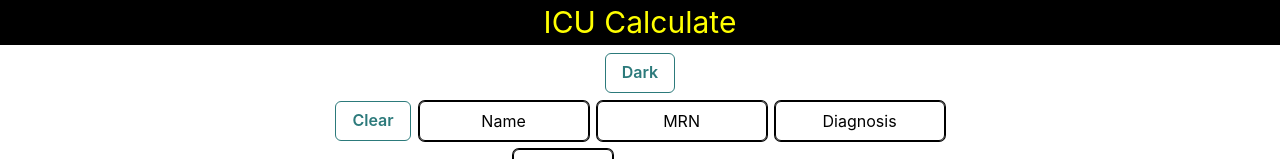
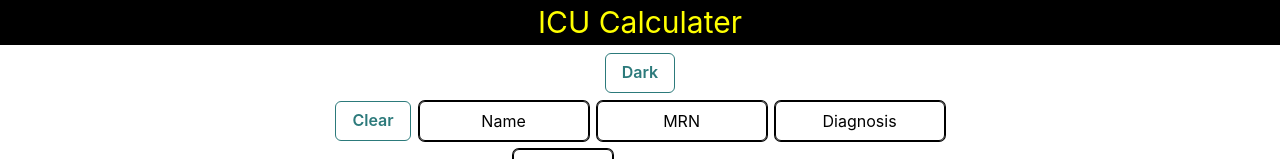
Before and after one commit to Sultan1901/DWGH, a React (Create React App) app: page / in a window 1280 px wide. Shown: the top 159 px of the page. Built offline with nearby package versions, Linux system fonts and the light colour scheme.

Commit message:
debugging

```diff
--- a/src/Pages/Nutrition.js
+++ b/src/Pages/Nutrition.js
@@ -166,7 +166,7 @@ const Nutrition = () => {
   const handlePrint = useReactToPrint({
     content: () => componentRef.current,
   });
-const { colorMode, toggleColorMode } = useColorMode();
+  const { colorMode, toggleColorMode } = useColorMode();
   return (
     <ChakraProvider>
       <Box h="100%">
@@ -175,7 +175,7 @@ const { colorMode, toggleColorMode } = useColorMode();
             {" "}
             <Text color="yellow" align="center" fontSize="30px">
               {" "}
-              ICU Calculate
+              ICU Calculater
             </Text>
           </Box>
           <Button
```
